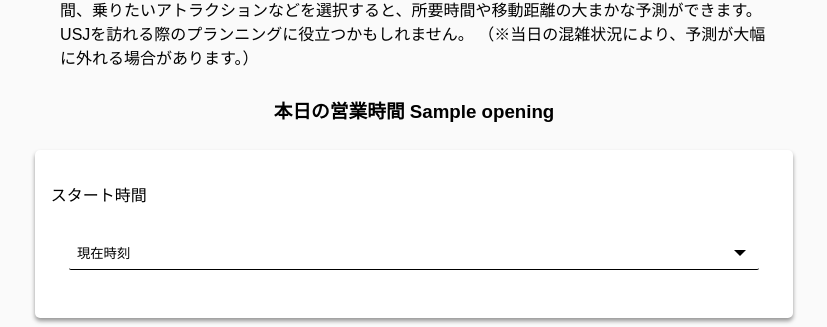
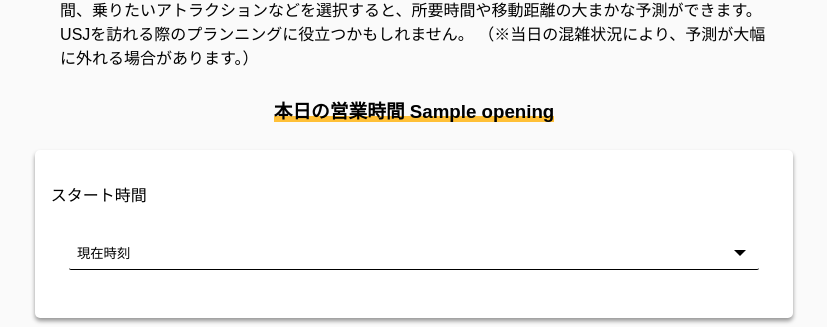
Before and after one commit to Bukio-chan/sotsuken_flask, a Flask app: template templates/index.html in a window 1280 px wide. Shown: the part 125-452 px from the top of the page, without its empty margins (226-1053 px from the left). Run offline with Flask 2, Linux system fonts and the light colour scheme; the template is opened without the code that fills it: most values are stand-ins (such as "Sample title", 1, 10 or a date in 2020); parts of the project's set-up code (start-up, migrations or seed data) failed here and were passed over.

Commit message:
underline

```diff
--- a/static/css/style.css
+++ b/static/css/style.css
@@ -23,6 +23,9 @@ h3 {
   position: relative;
   padding: 0.5rem;
   text-align: center;
+}
+h3 span {
+  background: linear-gradient(transparent 70%, #ffc037 70%)
 }
 
 .inline {
```
